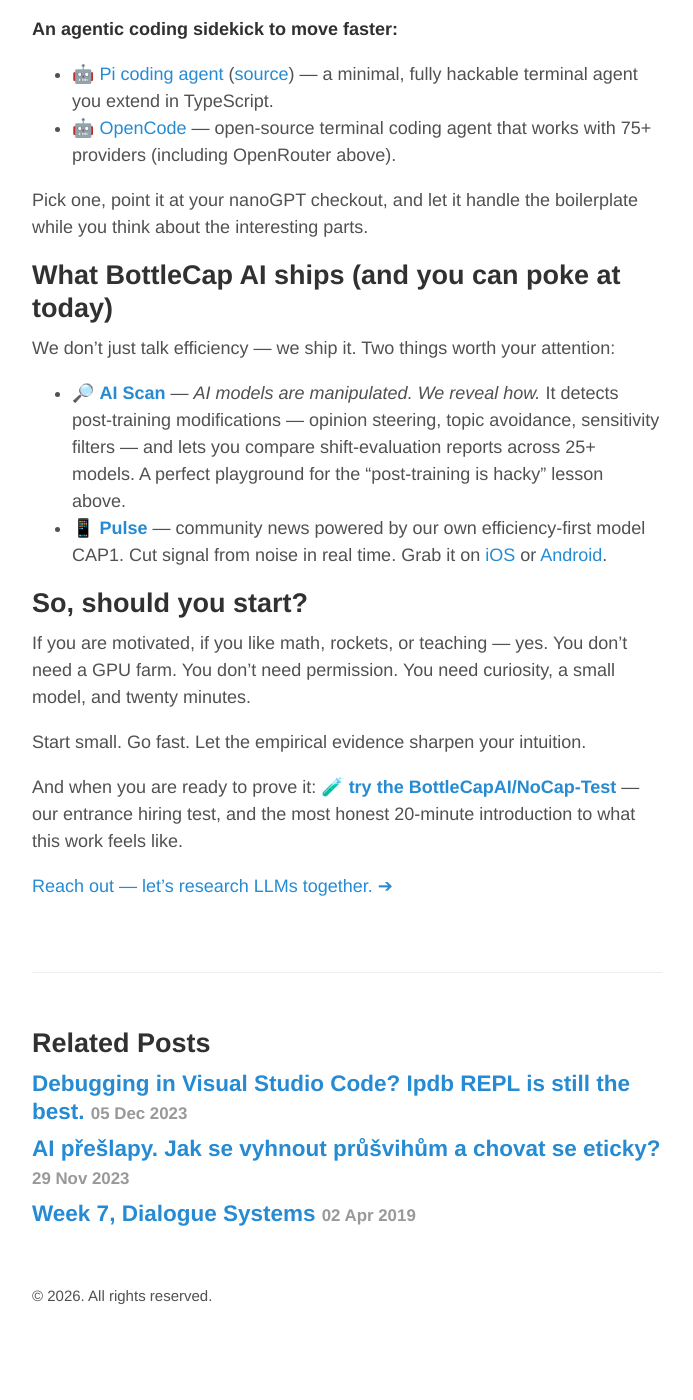
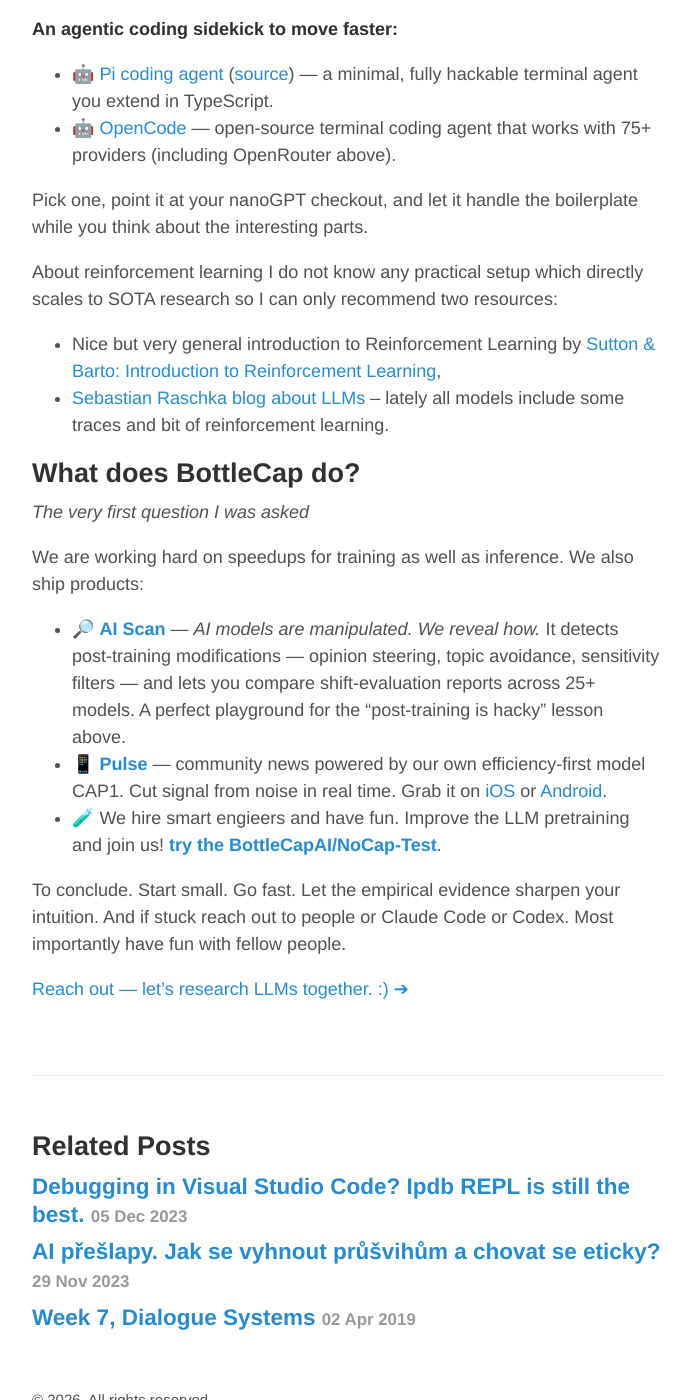
Before and after one commit to oplatek/oplatek.github.io, a Jekyll site: the page built from _posts/2026-06-30-start-llm-research-no-gpu.md, in a window 1280 px wide and 1400 px high, scrolled down 2765 px. Shown: the whole window, without its empty margins (293-986 px from the left). Built offline with Jekyll 4.4.1, drawn with Linux system fonts in a browser that asks for light colours; before the commit the page ends 4110 px from its top, so only the background shows below that; some of the changed text lies outside the part shown.

Commit message:
postfix-the-ai-slop

```diff
--- a/_posts/2026-06-30-start-llm-research-no-gpu.md
+++ b/_posts/2026-06-30-start-llm-research-no-gpu.md
@@ -24,9 +24,9 @@
 
 ### 1. Pretraining — the math-motivated part
 
-This is where the model learns to predict the next token over a huge pile of text. The objective is beautifully mathematical: it is all about **entropy and cross-entropy.** If you enjoy information theory, this is your home turf — minimizing cross-entropy _is_ the whole game, and the intuition transfers directly.
+This is where the model learns to predict the next token over a huge pile of text. The objective is an elegant field of information theory: language modeling is literally just minimizing  **cross-entropy.**.
 
-Good news for beginners: **pretraining can be done efficiently and small.** This is exactly where the 20-minute loop lives.
+Good news for beginners: **pretraining can be done efficiently and small.** This is exactly where the 20-minute loop lives. See modded-nanogpt link below.
 
 ### 2. Post-training — the hacky part
 
@@ -80,20 +80,23 @@
 
 Pick one, point it at your nanoGPT checkout, and let it handle the boilerplate while you think about the interesting parts.
 
-## What BottleCap AI ships (and you can poke at today)
+About reinforcement learning I do not know any practical setup which directly scales to SOTA research so I can only recommend two resources:
+- Nice but very general introduction to Reinforcement Learning by [Sutton & Barto: Introduction to Reinforcement Learning](https://web.stanford.edu/class/psych209/Readings/SuttonBartoIPRLBook2ndEd.pdf),
+- [Sebastian Raschka blog about LLMs](https://sebastianraschka.com/blog/) -- lately all models include some traces and bit of reinforcement learning.
 
-We don't just talk efficiency — we ship it. Two things worth your attention:
+## What does BottleCap do?
+_The very first question I was asked_
+
+We are working hard on speedups for training as well as inference.
+We also ship products:
 
 - 🔎 [**AI Scan**](https://scan.bottlecapai.com/) — _AI models are manipulated. We reveal how._ It detects post-training modifications — opinion steering, topic avoidance, sensitivity filters — and lets you compare shift-evaluation reports across 25+ models. A perfect playground for the "post-training is hacky" lesson above.
 - 📱 [**Pulse**](https://www.bottlecapai.com/pulse-app) — community news powered by our own efficiency-first model CAP1. Cut signal from noise in real time. Grab it on [iOS](https://apps.apple.com/us/app/id6753948492) or [Android](https://play.google.com/store/apps/details?id=com.bottlecapai.pulse).
+- 🧪 We hire smart engieers and have fun. Improve the LLM pretraining and join us! **[try the BottleCapAI/NoCap-Test](https://github.com/BottleCapAI/NoCap-Test)**.
 
-## So, should you start?
 
-If you are motivated, if you like math, rockets, or teaching — yes.
-You don't need a GPU farm. You don't need permission. You need curiosity, a small model, and twenty minutes.
+To conclude. Start small. Go fast. Let the empirical evidence sharpen your intuition. And if stuck reach out to people
+or Claude Code or Codex. Most importantly have fun with fellow people.
 
-Start small. Go fast. Let the empirical evidence sharpen your intuition.
 
-And when you are ready to prove it: 🧪 **[try the BottleCapAI/NoCap-Test](https://github.com/BottleCapAI/NoCap-Test)** — our entrance hiring test, and the most honest 20-minute introduction to what this work feels like.
-
-[Reach out — let's research LLMs together. ➔](https://www.linkedin.com/in/ondrejplatek/)
+[Reach out — let's research LLMs together. :) ➔](https://www.linkedin.com/in/ondrejplatek/)
```
